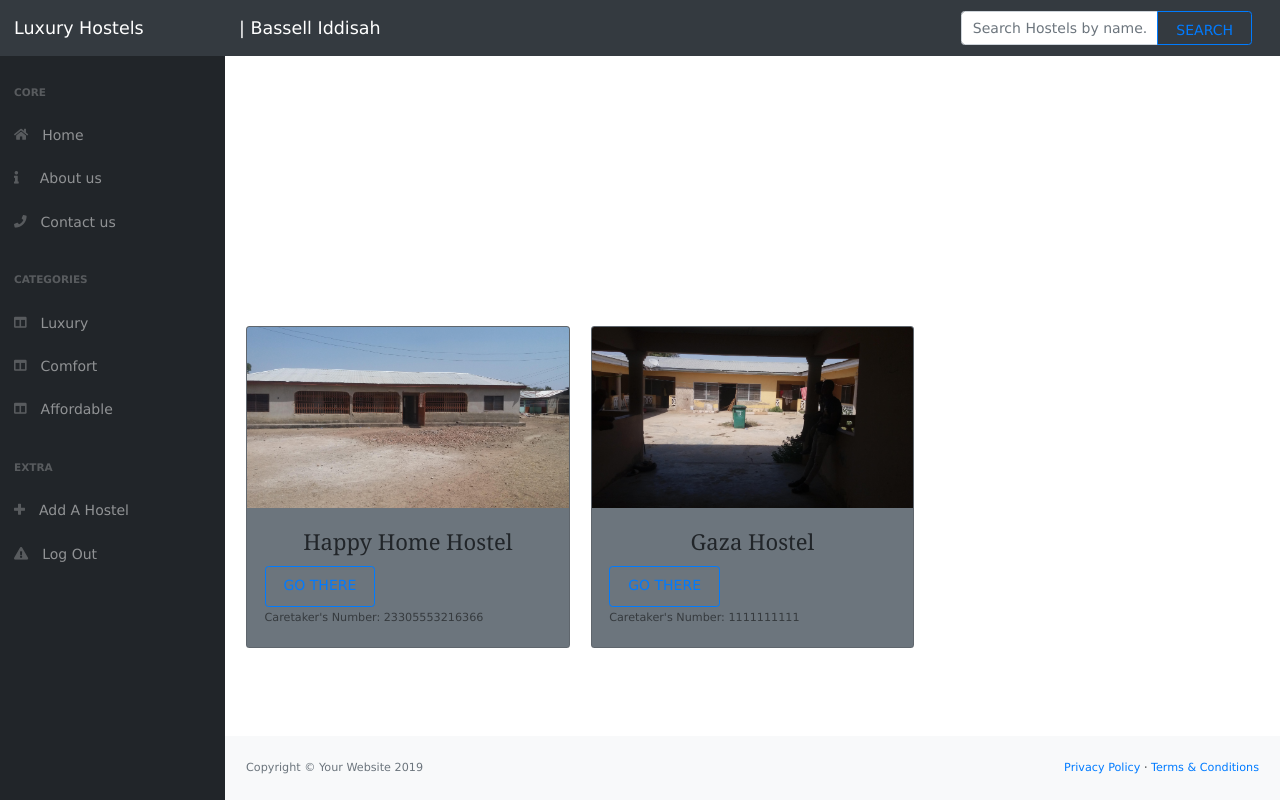
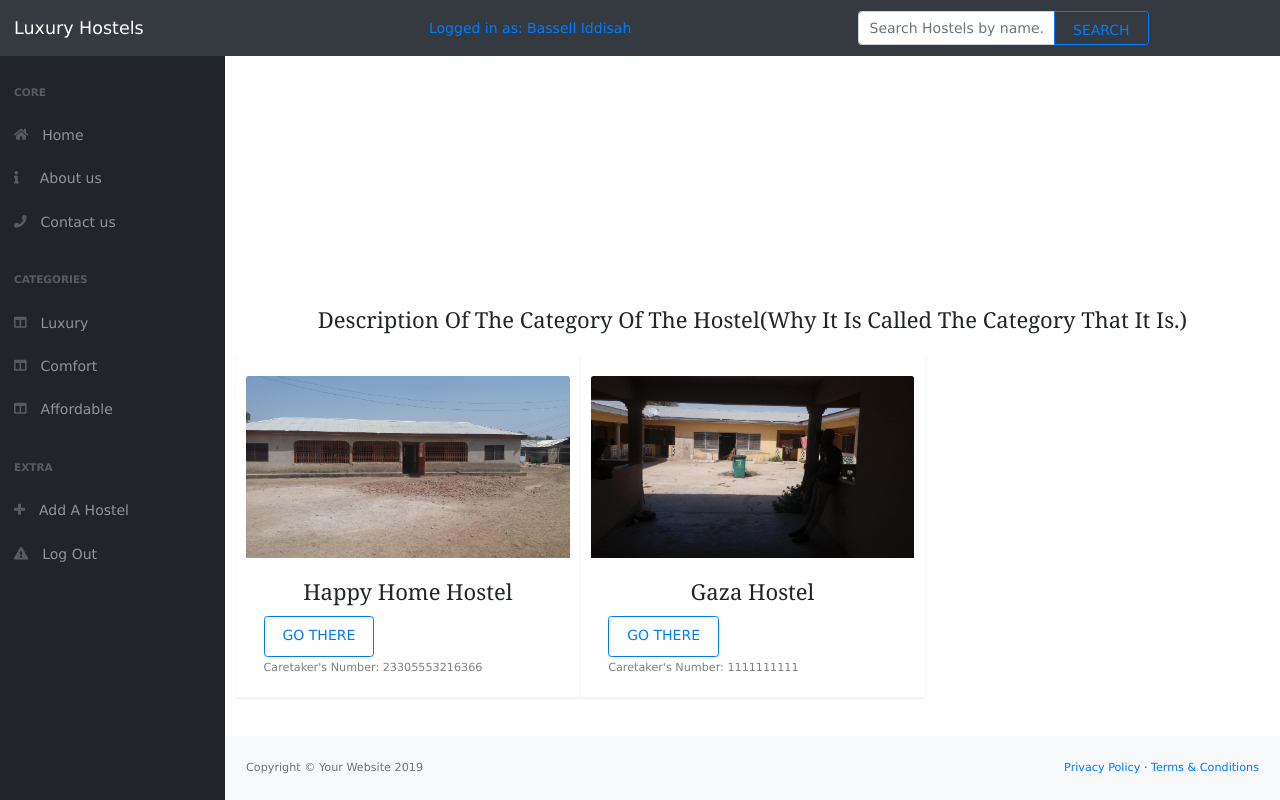
Before and after one commit to Bassell-Iddisah/Hostel-Management, a Flask app: page /luxury in a window 1280 px wide. Run offline with Flask 2, Linux system fonts and the light colour scheme; a user stored in the database is signed in; data comes from the database, SQL or seed files in the repository; both versions use the stored data as it was after the commit; some libraries are stand-ins or nearby versions.

Commit message:
Add migration

```diff
--- a/flaskblog/__init__.py
+++ b/flaskblog/__init__.py
@@ -2,6 +2,8 @@ from flask import Flask, Blueprint
 from flask_sqlalchemy import SQLAlchemy
 from flask_login import LoginManager
 from flask_bcrypt import Bcrypt
+from flask_migrate import Migrate
+from flaskblog.config import Config
 
 
 app = Flask(__name__)
@@ -14,6 +16,7 @@ login_manager.login_view = 'login'
 login_manager.login_message_category = 'info'
 PORT = 5000
 bcrypt = Bcrypt(app)
+migrate = Migrate(app)
 
 from flaskblog.main.routes import main
 from flaskblog.hostel.routes import hostel
@@ -22,3 +25,6 @@ from flaskblog.user.routes import user
 app.register_blueprint(main)
 app.register_blueprint(hostel)
 app.register_blueprint(user)
+
+
+# Replace hostel_layout menu with hostel_page navigation
--- /dev/null
+++ b/flaskblog/config.py
@@ -0,0 +1,2 @@
+def Config():
+    pass
--- a/flaskblog/templates/hostel_layout.html
+++ b/flaskblog/templates/hostel_layout.html
@@ -19,9 +19,10 @@
     <body class="sb-nav-fixed">
         <nav class="sb-topnav navbar navbar-expand navbar-dark bg-dark">
 {#        Here should be breadcrums#}
-            <a class="navbar-brand text-light" href="{{ url_for('main.home') }}"><i class="fa fa-angle-double-left"></i>Go Home</a>
+            <a class="navbar-brand text-light float-left" href="{{ url_for('main.home') }}"><i class="fa fa-angle-double-left"></i>Go Home</a>
+            <h3 class="text-center text-light">{{ current_hostel.name }}</h3>
             {% block search %}
-
+<!--            Add search bar here-->
             {% endblock %}
         </nav>
         <div id="layoutSidenav">
--- a/flaskblog/templates/layout.html
+++ b/flaskblog/templates/layout.html
@@ -17,12 +17,16 @@
         <link rel="stylesheet" href="{{ url_for('static', filename='styles/fontawesome-free/css/fontawesome-all.min.css') }}">
     </head>
     <body class="sb-nav-fixed">
-        <nav class="sb-topnav navbar navbar-expand navbar-dark bg-dark">
-            <a class="navbar-brand" href="{{ url_for('main.home') }}">{{ title }}</a>
-            <a href="{{ url_for('account') }}" class="navbar-brand"> | {{ current_user.username }}</a>
-
+        <nav class="sb-topnav navbar navbar-expand navbar-dark bg-dark row">
+            <div class="col-md-4">
+                <a class="navbar-brand" href="{{ url_for('main.home') }}">{{ title }}</a>
+            </div>
+            <div class="col-md-4">
+                <a href="{{ url_for('account') }}" class=""> Logged in as: <span class="text-primary">{{ current_user.username }}</span></a>
+            </div>
+            <div class="col-md-4">
                 <!---------------------------------  Navbar Search  --------------------------------->
-                <form action='' class="d-none d-md-inline-block form-inline ml-auto mr-0 mr-md-3 my-2 my-md-0" method="post">
+                <form action='' class=" d-md-inline-block form-inline" method="post">
                     {{ searchform.hidden_tag() }}
                     <div class="input-group">
                         {{ searchform.search_input(class='form-control', placeholder='Search Hostels by name...') }}
@@ -31,6 +35,7 @@
                         </div>
                     </div>
                 </form>
+            </div>
         </nav>
         <div id="layoutSidenav">
             <div id="layoutSidenav_nav">
--- a/flaskblog/templates/luxury.html
+++ b/flaskblog/templates/luxury.html
@@ -1,11 +1,12 @@
 {% extends "layout.html" %}
 {% block content %}
     <div class="container-fluid">
+        <h2 class="text-center">Description of the category of the hostel(Why it is called the category that it is.)</h2>
         <div class="row">
             {% for post in posts %}
-                <div class="col-md-4 h-75 overflow-hidden" style="height:500px;">
+                <div class="col-md-4 h-75 shadow-sm overflow-hidden" style="height:500px;">
                     <br>
-                      <div class="card bg-secondary" style="">
+                      <div class="border-0" style="">
                           <img class="card-img-top" src="{{ url_for('static', filename='/images/luxury/'+ post.image) }}" alt="{{ post.image }}">
 
                           <div class="card-body">
```
Also changed, not shown: flaskblog/templates/register.html (+5 -5 lines), flaskblog/site.db, 1 other file.
